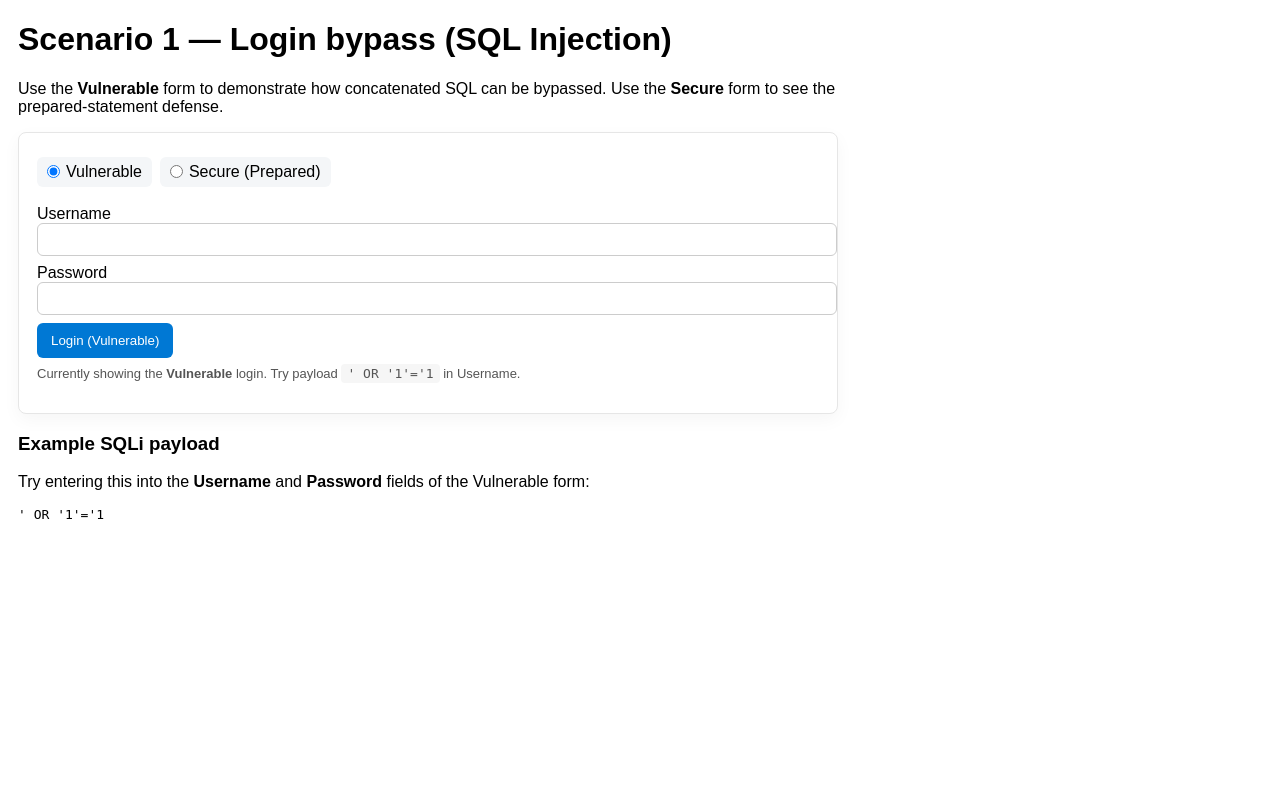
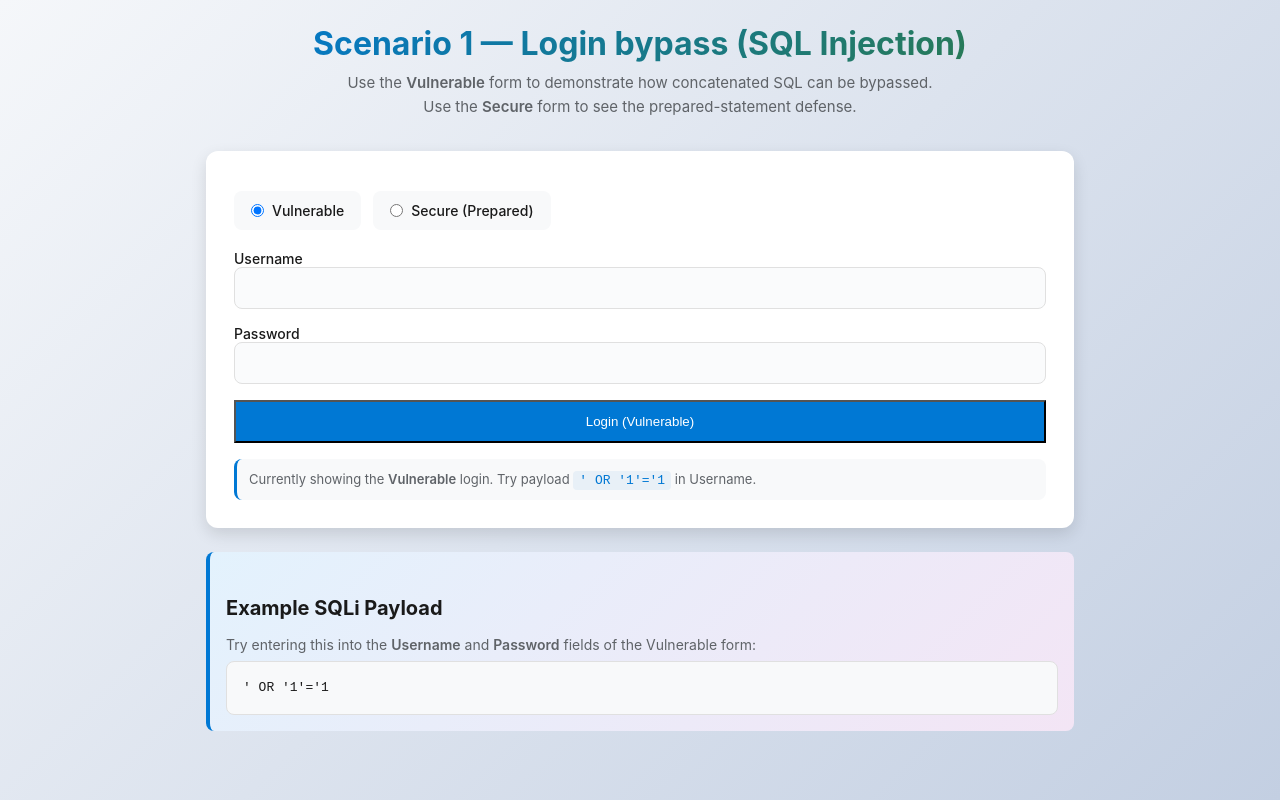
Before and after one commit to baonguyen1302/security, a PHP site: page /login.php in a window 1280 px wide. Run offline with PHP 8.4, Linux system fonts and the light colour scheme; data that the repository does not hold is empty.

Commit message:
upload ui for login

```diff
--- a/app/Scenario1/login.php
+++ b/app/Scenario1/login.php
@@ -15,24 +15,14 @@ $password = $_POST['password'] ?? '';
   <head>
     <meta charset="utf-8">
     <title>Scenario1 — Login SQLi demo</title>
-    <style>body{font-family:Arial,Helvetica,sans-serif;max-width:820px;margin:18px;} form{margin-bottom:14px;} code{background:#f6f6f6;padding:2px 6px;border-radius:4px;}</style>
+    <meta name="viewport" content="width=device-width,initial-scale=1">
+    <link rel="stylesheet" href="style.css">
   </head>
-  <body>
+  <body class="page">
+    <header class="site-header">
       <h1>Scenario 1 — Login bypass (SQL Injection)</h1>
-    <p>Use the <strong>Vulnerable</strong> form to demonstrate how concatenated SQL can be bypassed. Use the <strong>Secure</strong> form to see the prepared-statement defense.</p>
-
-    <style>
-      .card{background:#fff;border:1px solid #e6e6e6;padding:18px;border-radius:8px;box-shadow:0 6px 18px rgba(0,0,0,0.04);}
-      .form-row{margin:8px 0}
-      label{display:block;margin-bottom:6px}
-      input[type="text"], input[type="password"]{width:100%;padding:8px;border:1px solid #ccc;border-radius:6px}
-      .mode-toggle{display:flex;gap:8px;margin:6px 0 12px 0}
-      .mode-toggle label{display:inline-flex;align-items:center;gap:6px;background:#f4f6f8;padding:6px 10px;border-radius:6px;cursor:pointer}
-      .mode-toggle input{margin:0}
-      #submitBtn{background:#0078d4;color:#fff;border:none;padding:10px 14px;border-radius:6px;cursor:pointer}
-      #submitBtn.secure{background:#2d7a46}
-      .hint{font-size:13px;color:#555;margin-top:8px}
-    </style>
+      <p class="lead">Use the <strong>Vulnerable</strong> form to demonstrate how concatenated SQL can be bypassed. Use the <strong>Secure</strong> form to see the prepared-statement defense.</p>
+    </header>
 
     <div class="card">
       <form method="post" id="loginForm">
@@ -83,9 +73,11 @@ $password = $_POST['password'] ?? '';
       })();
     </script>
 
-    <h3>Example SQLi payload</h3>
+    <div class="info-box">
+      <h3 class="section-title">Example SQLi Payload</h3>
       <p>Try entering this into the <strong>Username</strong> and <strong>Password</strong> fields of the Vulnerable form:</p>
       <pre>' OR '1'='1</pre>
+    </div>
 
 <?php
 if ($_SERVER['REQUEST_METHOD'] === 'POST') {
@@ -93,34 +85,54 @@ if ($_SERVER['REQUEST_METHOD'] === 'POST') {
     // VULNERABLE: raw concatenation WITHOUT escaping — intentionally insecure for demo
     // WARNING: this demonstrates how SQL injection works. Never use in production.
     $sql = "SELECT id, username FROM users WHERE username='" . $username . "' AND password='" . $password . "' LIMIT 1";
-        echo "<h3>Vulnerable mode</h3>";
-        echo "<p>Executed query: <code>" . h($sql) . "</code></p>";
+
+    echo "<div class='card'>";
+    echo "<h3 class='card-title'>Vulnerable Mode</h3>";
+    echo "<p><strong>Executed query:</strong></p>";
+    echo "<pre>" . h($sql) . "</pre>";
+
     $res = mysqli_query($conn, $sql);
     if ($res && mysqli_num_rows($res) > 0) {
       $row = mysqli_fetch_assoc($res);
-            echo "<p style='color:green'>Login successful — user: " . h($row['username']) . "</p>";
+      echo "<div class='result success'>";
+      echo "<p>✓ Login successful — user: <strong>" . h($row['username']) . "</strong></p>";
+      echo "</div>";
     } else {
-            echo "<p style='color:red'>Login failed</p>";
+      echo "<div class='result error'>";
+      echo "<p>✗ Login failed</p>";
+      echo "</div>";
     }
+    echo "</div>";
+
   } elseif ($mode === 'secure') {
     // SECURE: use prepared statement (procedural mysqli)
-        echo "<h3>Secure mode (prepared statement)</h3>";
+    echo "<div class='card'>";
+    echo "<h3 class='card-title'>Secure Mode (Prepared Statement)</h3>";
+
     $stmt = mysqli_prepare($conn, 'SELECT id, username FROM users WHERE username = ? AND password = ? LIMIT 1');
     if (!$stmt) {
-            echo "<p style='color:red'>Prepare failed: " . h(mysqli_error($conn)) . "</p>";
+      echo "<div class='result error'>";
+      echo "<p><strong>Error:</strong> " . h(mysqli_error($conn)) . "</p>";
+      echo "</div>";
     } else {
       mysqli_stmt_bind_param($stmt, 'ss', $username, $password);
       mysqli_stmt_execute($stmt);
       $res = mysqli_stmt_get_result($stmt);
-            echo "<p>Prepared statement executed with bound parameters.</p>";
+      echo "<p><strong>Prepared statement executed with bound parameters.</strong></p>";
+
       if ($res && mysqli_num_rows($res) > 0) {
         $row = mysqli_fetch_assoc($res);
-                echo "<p style='color:green'>Login successful — user: " . h($row['username']) . "</p>";
+        echo "<div class='result success'>";
+        echo "<p>✓ Login successful — user: <strong>" . h($row['username']) . "</strong></p>";
+        echo "</div>";
       } else {
-                echo "<p style='color:red'>Login failed</p>";
+        echo "<div class='result error'>";
+        echo "<p>✗ Login failed</p>";
+        echo "</div>";
       }
       mysqli_stmt_close($stmt);
     }
+    echo "</div>";
   }
 }
 
--- /dev/null
+++ b/app/Scenario1/style.css
@@ -0,0 +1,283 @@
+/* style.css - Scenario1 login demo - Modern & Responsive Design */
+:root{
+  --primary:#0078d4;
+  --primary-dark:#005a9e;
+  --success:#2d7a46;
+  --success-dark:#1f5433;
+  --danger:#d32f2f;
+  --text-primary:#1a1a1a;
+  --text-secondary:#5f6368;
+  --bg-light:#f8f9fa;
+  --bg-lighter:#fafbfc;
+  --border-color:#e0e0e0;
+  --shadow-sm:0 2px 4px rgba(0,0,0,0.08);
+  --shadow-md:0 6px 16px rgba(0,0,0,0.12);
+  --shadow-lg:0 12px 24px rgba(0,0,0,0.16);
+  --radius-sm:4px;
+  --radius-md:8px;
+  --radius-lg:12px;
+}
+
+*{
+  margin:0;
+  padding:0;
+  box-sizing:border-box;
+}
+
+html{scroll-behavior:smooth}
+
+body{
+  font-family:-apple-system,BlinkMacSystemFont,'Segoe UI',Roboto,'Helvetica Neue',Arial,sans-serif;
+  background:linear-gradient(135deg, #f5f7fa 0%, #c3cfe2 100%);
+  color:var(--text-primary);
+  min-height:100vh;
+  padding:24px 16px;
+}
+
+.page{
+  max-width:900px;
+  margin:0 auto;
+}
+
+.site-header{
+  margin-bottom:32px;
+  text-align:center;
+}
+
+.site-header h1{
+  font-size:32px;
+  font-weight:700;
+  margin-bottom:8px;
+  background:linear-gradient(135deg, var(--primary) 0%, var(--success) 100%);
+  -webkit-background-clip:text;
+  -webkit-text-fill-color:transparent;
+  background-clip:text;
+}
+
+.lead{
+  color:var(--text-secondary);
+  font-size:15px;
+  line-height:1.6;
+  max-width:600px;
+  margin:0 auto;
+}
+
+.card{
+  background:#fff;
+  border:none;
+  border-radius:var(--radius-lg);
+  padding:28px;
+  box-shadow:var(--shadow-md);
+  transition:box-shadow 0.3s ease, transform 0.3s ease;
+  margin-bottom:24px;
+}
+
+.card:hover{
+  box-shadow:var(--shadow-lg);
+  transform:translateY(-2px);
+}
+
+.card-title{
+  font-size:18px;
+  font-weight:600;
+  margin-bottom:16px;
+  color:var(--text-primary);
+}
+
+.form-row{
+  margin:16px 0;
+}
+
+label{
+  display:block;
+  font-weight:500;
+  margin-bottom:8px;
+  color:var(--text-primary);
+  font-size:14px;
+}
+
+input[type="text"],
+input[type="password"]{
+  width:100%;
+  padding:12px 14px;
+  border:1.5px solid var(--border-color);
+  border-radius:var(--radius-md);
+  font-size:14px;
+  transition:border-color 0.2s, box-shadow 0.2s;
+  background:var(--bg-lighter);
+}
+
+input[type="text"]:focus,
+input[type="password"]:focus{
+  outline:none;
+  border-color:var(--primary);
+  box-shadow:0 0 0 3px rgba(0,120,212,0.1);
+}
+
+.mode-toggle{
+  display:flex;
+  gap:12px;
+  margin:12px 0 20px 0;
+  flex-wrap:wrap;
+}
+
+.mode-toggle label{
+  display:inline-flex;
+  align-items:center;
+  gap:8px;
+  background:var(--bg-light);
+  padding:10px 16px;
+  border-radius:var(--radius-md);
+  cursor:pointer;
+  border:1.5px solid transparent;
+  transition:all 0.2s;
+  margin:0;
+  font-weight:500;
+}
+
+.mode-toggle label:hover{
+  background:#eff6fc;
+  border-color:var(--primary);
+}
+
+.mode-toggle input[type="radio"]{
+  margin:0;
+  cursor:pointer;
+}
+
+.btn{
+  display:inline-flex;
+  align-items:center;
+  justify-content:center;
+  gap:8px;
+  padding:12px 24px;
+  border:none;
+  border-radius:var(--radius-md);
+  font-size:14px;
+  font-weight:600;
+  cursor:pointer;
+  transition:all 0.2s ease;
+  text-decoration:none;
+}
+
+#submitBtn{
+  background:var(--primary);
+  color:#fff;
+  width:100%;
+  padding:12px 16px;
+}
+
+#submitBtn:hover{
+  background:var(--primary-dark);
+  box-shadow:var(--shadow-md);
+}
+
+#submitBtn:active{
+  transform:scale(0.98);
+}
+
+#submitBtn.secure{
+  background:var(--success);
+}
+
+#submitBtn.secure:hover{
+  background:var(--success-dark);
+}
+
+.hint{
+  font-size:13px;
+  color:var(--text-secondary);
+  margin-top:12px;
+  padding:12px;
+  background:var(--bg-light);
+  border-radius:var(--radius-md);
+  border-left:3px solid var(--primary);
+}
+
+.hint code{
+  background:#e8f0f7;
+  padding:2px 6px;
+  border-radius:var(--radius-sm);
+  color:var(--primary);
+  font-family:'Courier New',monospace;
+}
+
+.result{
+  margin-top:20px;
+  padding:14px;
+  border-radius:var(--radius-md);
+}
+
+.result.success{
+  background:#e8f5e9;
+  border-left:4px solid var(--success);
+  color:#1b5e20;
+}
+
+.result.error{
+  background:#ffebee;
+  border-left:4px solid var(--danger);
+  color:#b71c1c;
+}
+
+.result p{
+  margin:6px 0;
+  font-size:14px;
+}
+
+pre{
+  background:var(--bg-light);
+  padding:16px;
+  border-radius:var(--radius-md);
+  border:1px solid var(--border-color);
+  overflow-x:auto;
+  font-size:13px;
+  line-height:1.5;
+  color:var(--text-primary);
+  font-family:'Courier New',monospace;
+}
+
+code{
+  background:var(--bg-light);
+  padding:2px 6px;
+  border-radius:var(--radius-sm);
+  color:var(--primary);
+  font-family:'Courier New',monospace;
+  font-size:13px;
+}
+
+.section-title{
+  font-size:20px;
+  font-weight:700;
+  margin:28px 0 16px 0;
+  color:var(--text-primary);
+}
+
+.info-box{
+  background:linear-gradient(135deg, #e3f2fd 0%, #f3e5f5 100%);
+  border-radius:var(--radius-md);
+  padding:16px;
+  margin:16px 0;
+  border-left:4px solid var(--primary);
+}
+
+.info-box p{
+  margin:8px 0;
+  font-size:14px;
+  color:var(--text-secondary);
+}
+
+strong{font-weight:600}
+
+@media (max-width:640px){
+  body{padding:16px}
+  .site-header h1{font-size:24px}
+  .card{padding:20px}
+  .mode-toggle{flex-direction:column;gap:8px}
+  .mode-toggle label{width:100%}
+  #submitBtn{width:100%}
+}
+
+@media (prefers-reduced-motion:reduce){
+  *{animation-duration:0.01ms !important;animation-iteration-count:1 !important;transition-duration:0.01ms !important}
+}
```
Lines whose indentation alone changed are shown as unchanged.
